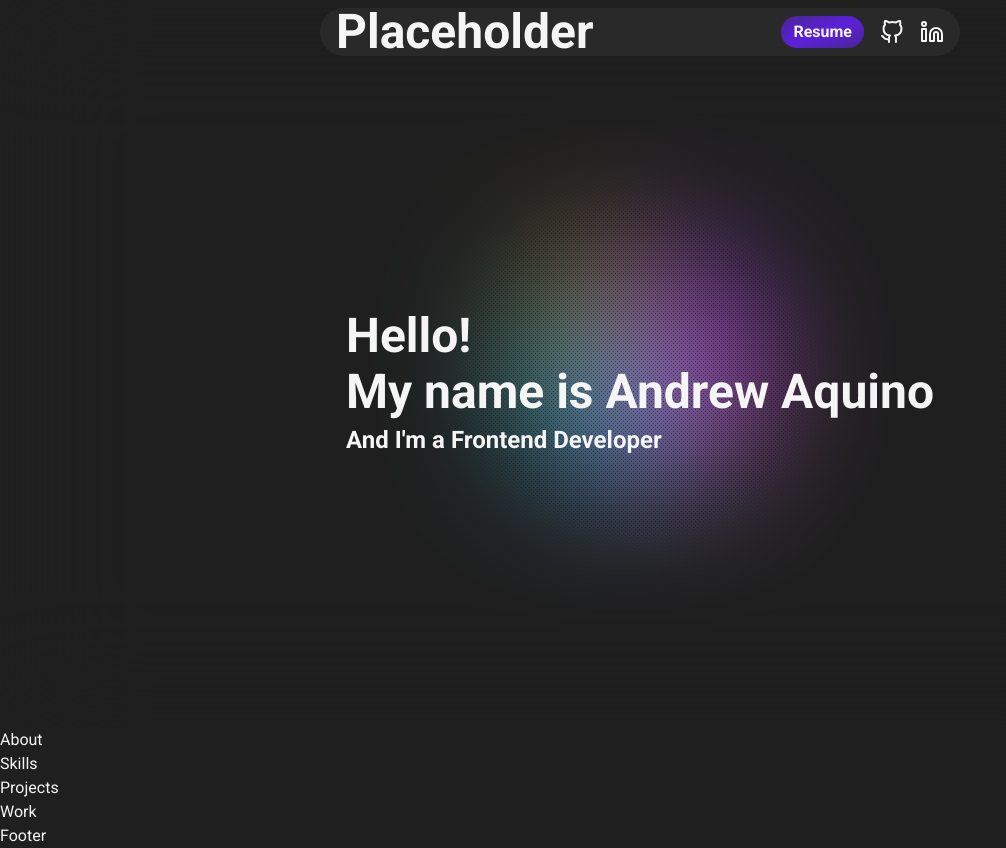
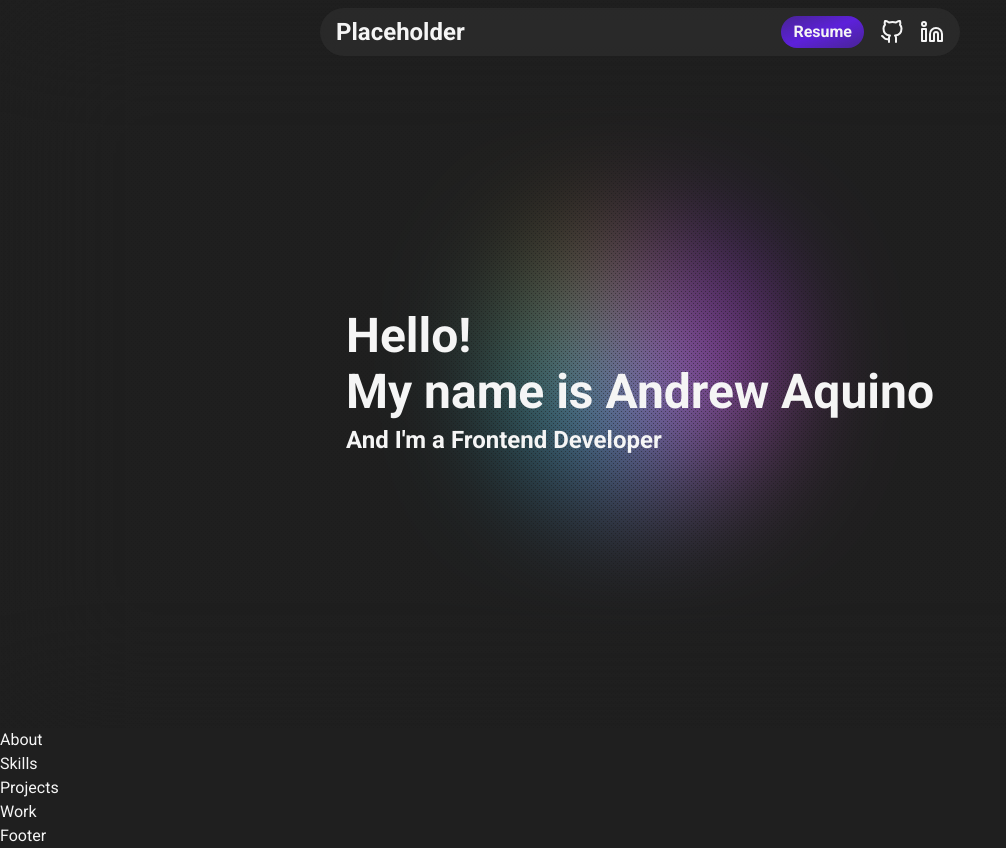
Before and after one commit to AndrewGlennAquino/personal-website-v2, a React (Vite) app: page / in a window 1280 px wide. Shown: the whole page, without its empty margins (0-1006 px from the left). Built offline with nearby package versions, Linux system fonts and the light colour scheme.

Commit message:
Use padding top instead of margin and adjust title size

```diff
--- a/src/components/header/Header.tsx
+++ b/src/components/header/Header.tsx
@@ -76,7 +76,7 @@ const Header = () => {
       {/* Header bar container */}
       <div className="container mp-default w-full max-w-160 h-12 rounded-full flex justify-between items-center relative">
         {/* Temporary logo */}
-        <h1 className="relative z-50">
+        <h1 className="text-2xl relative z-50">
           Placeholder
         </h1>
 
@@ -94,7 +94,7 @@ const Header = () => {
           <motion.div
             className={`${
               clicked ? `block` : `hidden`
-            } text-xl h-full mp-default flex flex-col justify-center gap-8`}
+            } text-xl h-full mp-default pt-8 flex flex-col justify-center gap-8`}
             initial="initial"
             animate={clicked ? "animateLink" : undefined}
             variants={{
```
